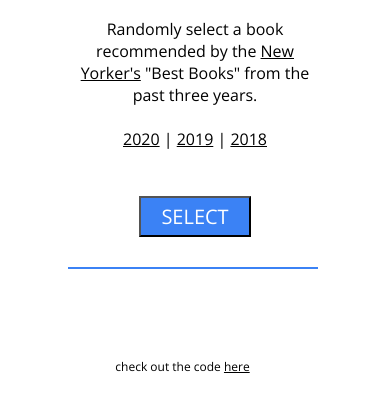
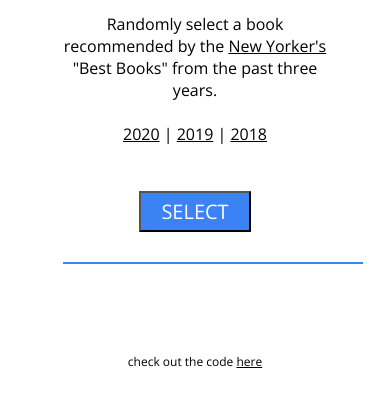
Before and after one commit to polk54/book-pick, a plain HTML site: page index.html in a window 390 px wide. Shown: the part 152-564 px from the top of the page. Drawn offline with nearby package versions, Linux system fonts and the light colour scheme.

Commit message:
Add files via upload

```diff
--- a/style.css
+++ b/style.css
@@ -95,12 +95,12 @@ a:active {
 @media only screen and (max-width: 600px) {
   #bar{
     display: inline-block;
-    width: 250px;
+    width: 300px;
     height: 2px;
     align-self: center;
   }
   body{
-    padding: 10px 10px 10px 10px;
+    padding: 5px 5px 5px 5px;
   }
   #bookDisplay{
     display: inline-block;
@@ -125,9 +125,6 @@ a:active {
     text-align: center;
     font-size: 24px;
   }
-  p{
-    margin-right: 25px;
-  }
   #intro{
     margin-right: 0px;
   }
```
